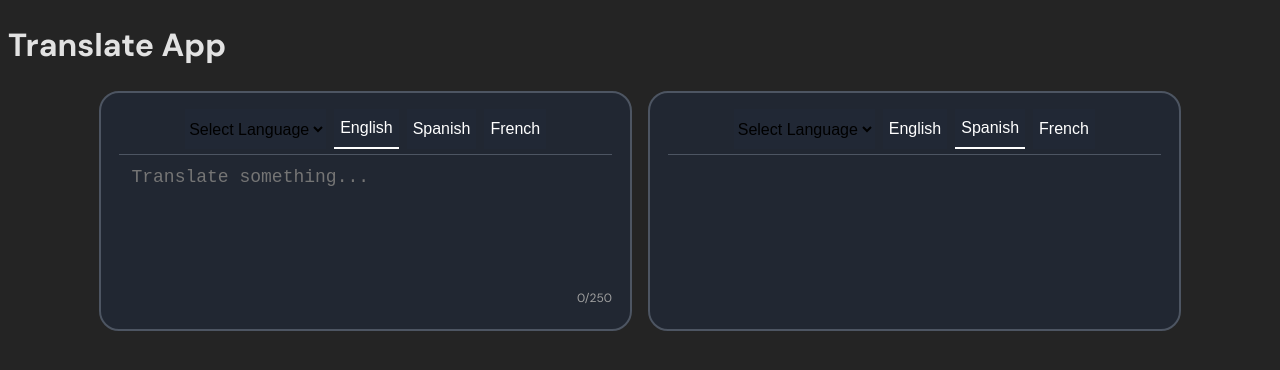
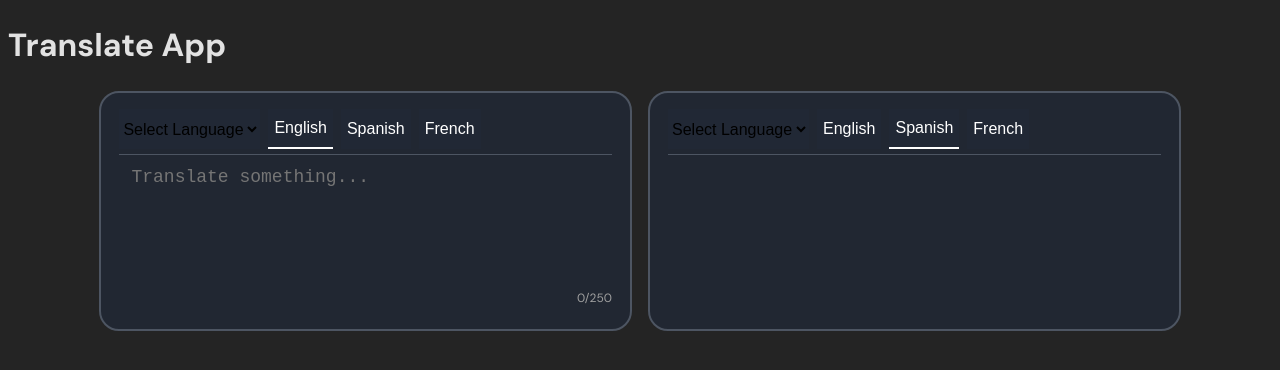
Before and after one commit to Marcobc-exe/translate-app, a React (Vite) app: page / in a window 1280 px wide. Shown: the top 370 px of the page. Built offline with nearby package versions, Linux system fonts and the light colour scheme.

Commit message:
fix: Fixed center content in Language panel

```diff
--- a/src/components/LanguagePanel/LanguagePanel.tsx
+++ b/src/components/LanguagePanel/LanguagePanel.tsx
@@ -23,7 +23,7 @@ export const LanguagePanel: FC<Props> = ({
       height={"50px"}
       borderBottom={"1px solid #4D5562"}
       alignItems={"center"}
-      justifyContent={"center"}
+      justifyContent={mobile ? "center" : "normal"}
     >
       <SelectLang
         lang={lang}
```
